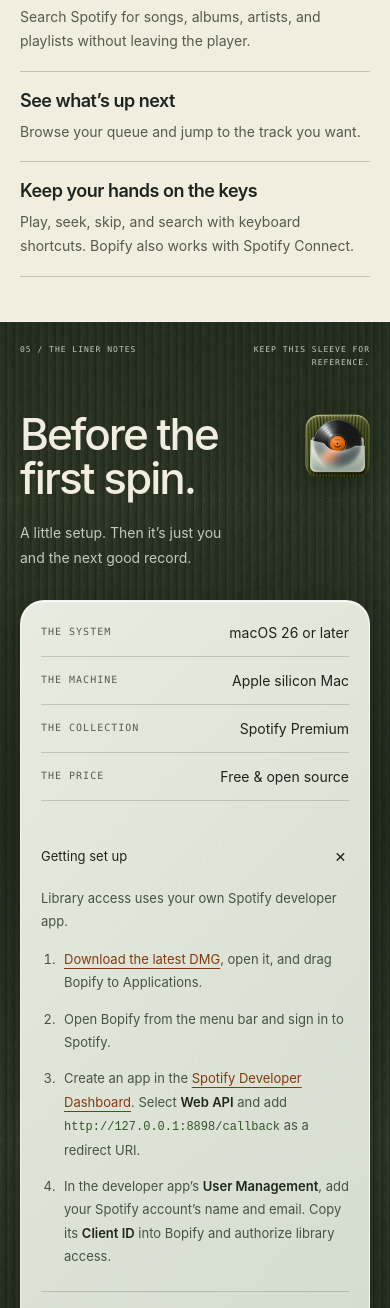
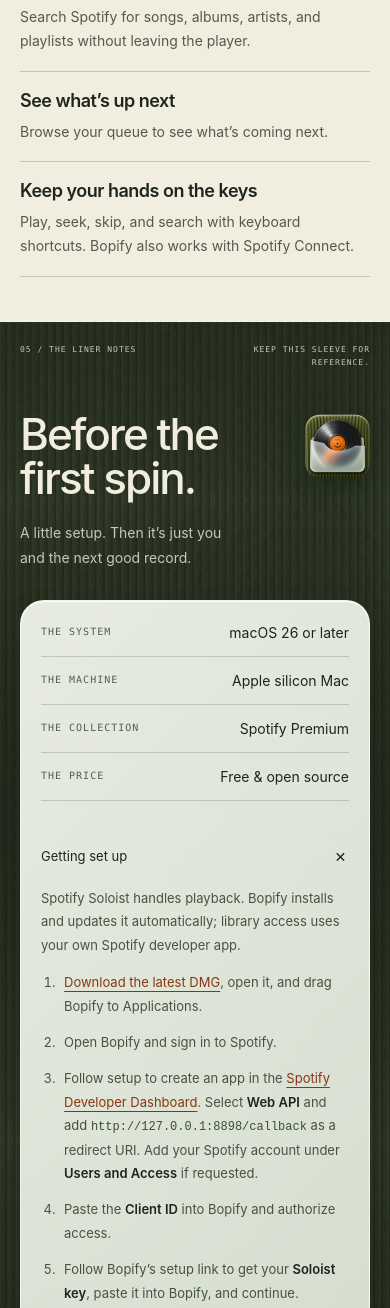
Before and after one commit to leesiongchan/bopify, a plain HTML site: page site/index.html in a window 390 px wide. Shown: the part 3340-4648 px from the top of the page. Drawn offline with Linux system fonts and the light colour scheme.

Commit message:
docs(site): update Soloist setup and queue description
Explain Soloist key setup, automatic installation, and same-network pairing. Align library registration instructions with the app and describe queue browsing without promising unsupported selection.

Verified desktop and mobile layouts, keyboard expansion, local links, and diff whitespace.

```diff
--- a/site/index.html
+++ b/site/index.html
@@ -70,7 +70,7 @@
     <section class="lyrics" id="features" aria-labelledby="lyrics-title">
       <div class="lyrics-layout wrap">
         <div class="lyrics-intro"><p class="eyebrow">04 / THE LITTLE THINGS</p><svg class="feature-icon" viewBox="0 0 24 24" aria-hidden="true"><path d="M3 5h12M3 10h8M3 15h5m12 1V7l-5 1.5"/><ellipse cx="17.5" cy="17" rx="2.5" ry="2"/></svg><h2 id="lyrics-title">Stay with <br>the <span>song.</span></h2><p>The words, the next track, that album you’ve been meaning to play. All close at hand.</p></div>
-        <dl class="feature-list"><div><dt>Follow the words</dt><dd>Lyrics for the track playing on your Mac, when available. For the verses you know and the ones you’re still learning.</dd></div><div><dt>Find your next listen</dt><dd>Search Spotify for songs, albums, artists, and playlists without leaving the player.</dd></div><div><dt>See what’s up next</dt><dd>Browse your queue and jump to the track you want.</dd></div><div><dt>Keep your hands on the keys</dt><dd>Play, seek, skip, and search with keyboard shortcuts. Bopify also works with Spotify Connect.</dd></div></dl>
+        <dl class="feature-list"><div><dt>Follow the words</dt><dd>Lyrics for the track playing on your Mac, when available. For the verses you know and the ones you’re still learning.</dd></div><div><dt>Find your next listen</dt><dd>Search Spotify for songs, albums, artists, and playlists without leaving the player.</dd></div><div><dt>See what’s up next</dt><dd>Browse your queue to see what’s coming next.</dd></div><div><dt>Keep your hands on the keys</dt><dd>Play, seek, skip, and search with keyboard shortcuts. Bopify also works with Spotify Connect.</dd></div></dl>
       </div>
     </section>
 
@@ -80,7 +80,7 @@
         <div class="notes-heading"><img src="assets/icon.png" width="256" height="256" alt="Bopify’s smiling vinyl record in a frosted sleeve on olive corduroy" loading="lazy"><h2 id="notes-title">Before the<br>first spin.</h2><p>A little setup. Then it’s just you<br>and the next good record.</p></div>
         <div class="notes-content">
           <dl class="requirements-list"><div><dt>THE SYSTEM</dt><dd>macOS 26 or later</dd></div><div><dt>THE MACHINE</dt><dd>Apple silicon Mac</dd></div><div><dt>THE COLLECTION</dt><dd>Spotify Premium</dd></div><div><dt>THE PRICE</dt><dd>Free & open source</dd></div></dl>
-          <details id="setup" open><summary>Getting set up <span aria-hidden="true">+</span></summary><div class="detail-content"><p>Library access uses your own Spotify developer app.</p><ol><li><a href="https://github.com/leesiongchan/bopify/releases/latest">Download the latest DMG</a>, open it, and drag Bopify to Applications.</li><li>Open Bopify from the menu bar and sign in to Spotify.</li><li>Create an app in the <a href="https://developer.spotify.com/dashboard">Spotify Developer Dashboard</a>. Select <strong>Web API</strong> and add <code>http://127.0.0.1:8898/callback</code> as a redirect URI.</li><li>In the developer app’s <strong>User Management</strong>, add your Spotify account’s name and email. Copy its <strong>Client ID</strong> into Bopify and authorize library access.</li></ol></div></details>
+          <details id="setup" open><summary>Getting set up <span aria-hidden="true">+</span></summary><div class="detail-content"><p>Spotify Soloist handles playback. Bopify installs and updates it automatically; library access uses your own Spotify developer app.</p><ol><li><a href="https://github.com/leesiongchan/bopify/releases/latest">Download the latest DMG</a>, open it, and drag Bopify to Applications.</li><li>Open Bopify and sign in to Spotify.</li><li>Follow setup to create an app in the <a href="https://developer.spotify.com/dashboard">Spotify Developer Dashboard</a>. Select <strong>Web API</strong> and add <code>http://127.0.0.1:8898/callback</code> as a redirect URI. Add your Spotify account under <strong>Users and Access</strong> if requested.</li><li>Paste the <strong>Client ID</strong> into Bopify and authorize access.</li><li>Follow Bopify’s setup link to get your <strong>Soloist key</strong>, paste it into Bopify, and continue.</li><li>When prompted, open Spotify on the same network, select the device shown in Bopify, and play a track to pair. Bopify remembers your pairing.</li></ol></div></details>
           <details><summary>Opening the app for the first time <span aria-hidden="true">+</span></summary><div class="detail-content"><p>The current release is ad-hoc signed and not notarized. macOS may ask you to approve opening Bopify in <strong>System Settings → Privacy & Security</strong>.</p></div></details>
           <details><summary>An independent pressing <span aria-hidden="true">+</span></summary><div class="detail-content"><p>Bopify is free, open-source software under the MIT license. <a href="https://github.com/leesiongchan/bopify">Explore the source, report an issue, or make it your own on GitHub.</a></p><p>Bopify is an independent project and is not affiliated with Spotify.</p></div></details>
         </div>
```
